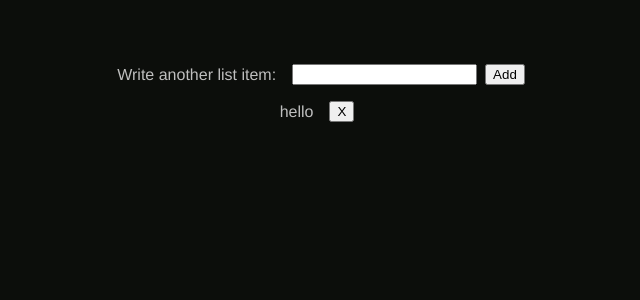
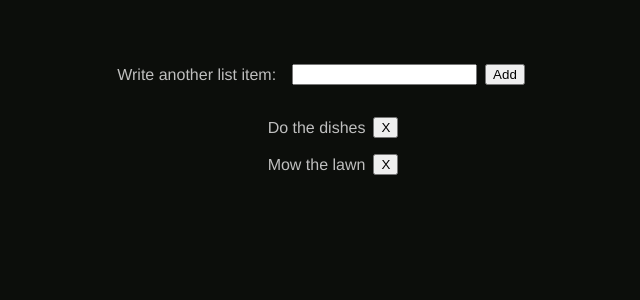
Before and after one commit to UnaLuz/listing-app, a Vue app: page / in a window 1280 px wide. Shown: the top 300 px of the page, without its empty margins (323-963 px from the left). Built offline with nearby package versions, Linux system fonts and the light colour scheme.

Commit message:
Added functionality to the delete button

```diff
--- a/src/App.vue
+++ b/src/App.vue
@@ -1,6 +1,6 @@
 <template>
   <div id="app">
-    <List></List>
+    <List :list-items="listItems" @delete-list-item="deleteListItem($event)" />
   </div>
 </template>
 
@@ -9,9 +9,29 @@ import List from "./components/List.vue";
 
 export default {
   name: "App",
-  data() {},
   components: {
     List
+  },
+  data() {
+    return {
+      listItems: [
+        {
+          id: 1,
+          text: "Do the dishes"
+        },
+        {
+          id: 2,
+          text: "Mow the lawn"
+        }
+      ]
+    };
+  },
+  methods: {
+    deleteListItem: function(itemId) {
+      this.listItems = this.listItems.filter(obj => {
+        return obj.id !== itemId;
+      });
+    }
   }
 };
 </script>
--- a/src/components/InputSection.vue
+++ b/src/components/InputSection.vue
@@ -1,8 +1,10 @@
 <template>
   <div id="input-section">
     <label for="newItem">Write another list item:</label>
-    <input type="text" id="newItem" name="newItem" minlength="2" size="20" />
-    <button>Add</button>
+    <div>
+      <input type="text" id="newItem" name="newItem" minlength="2" size="20" />
+      <button>Add</button>
+    </div>
   </div>
 </template>
 
--- a/src/components/List.vue
+++ b/src/components/List.vue
@@ -1,11 +1,16 @@
 <template>
   <div id="list-component">
-    <section>
-      <InputSection />
-    </section>
-    <section>
-      <ListItem />
-    </section>
+    <InputSection />
+    <ul>
+      <li
+        is="list-item"
+        v-for="item in listItems"
+        :key="item.id"
+        :item-text="item.text"
+        :item-id="item.id"
+        @delete-item="$emit('delete-list-item', $event)"
+      ></li>
+    </ul>
   </div>
 </template>
 
@@ -17,7 +22,8 @@ export default {
   components: {
     InputSection,
     ListItem
-  }
+  },
+  props: ["listItems"]
 };
 </script>
 
--- a/src/components/ListItem.vue
+++ b/src/components/ListItem.vue
@@ -1,13 +1,14 @@
 <template>
-  <div id="list-item">
-    <p>hello</p>
-    <button>X</button>
-  </div>
+  <li id="list-item">
+    {{ itemText }}
+    <button @click="$emit('delete-item', itemId)">X</button>
+  </li>
 </template>
 
 <script>
 export default {
-  name: "ListItem"
+  name: "ListItem",
+  props: ["itemText", "itemId"]
 };
 </script>
 
```
